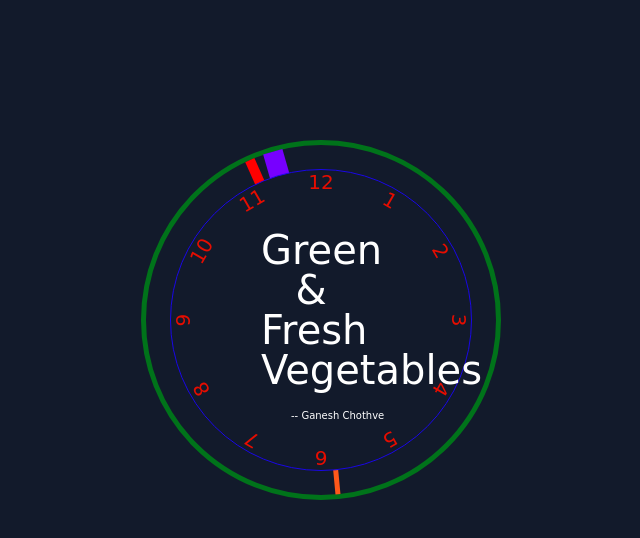
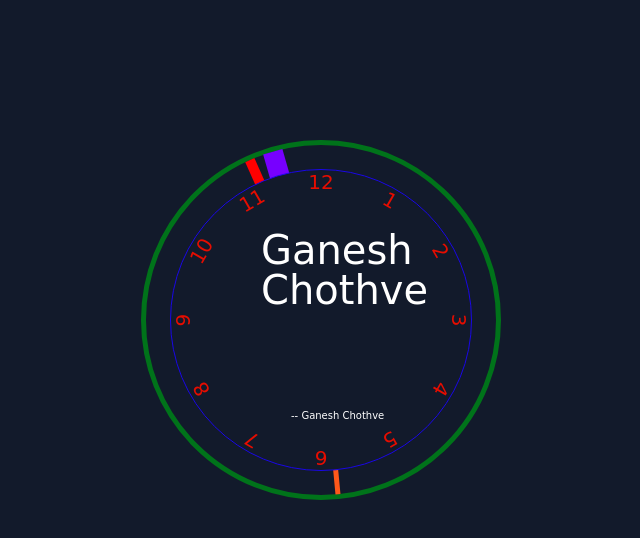
Before and after one commit to GaneshChothve/MyClock, a plain HTML site: page index.html in a window 1280 px wide. Shown: the whole page, without its empty margins (319-959 px from the left). Drawn offline with Linux system fonts and the light colour scheme; a web font is replaced by a local one.

Commit message:
Update index.html

```diff
--- a/index.html
+++ b/index.html
@@ -25,7 +25,7 @@
                     <div class="number number10">10</div>
                     <div class="number number11">11</div>
                     <div class="number number12">12</div>
-                    <div class="txt">Green & Fresh Vegetables</div>
+                    <div class="txt">Ganesh Chothve</div>
                     <div class='small-txt'>-- Ganesh Chothve</div>
                 </div>
                 <div class="second shand"></div>
```
